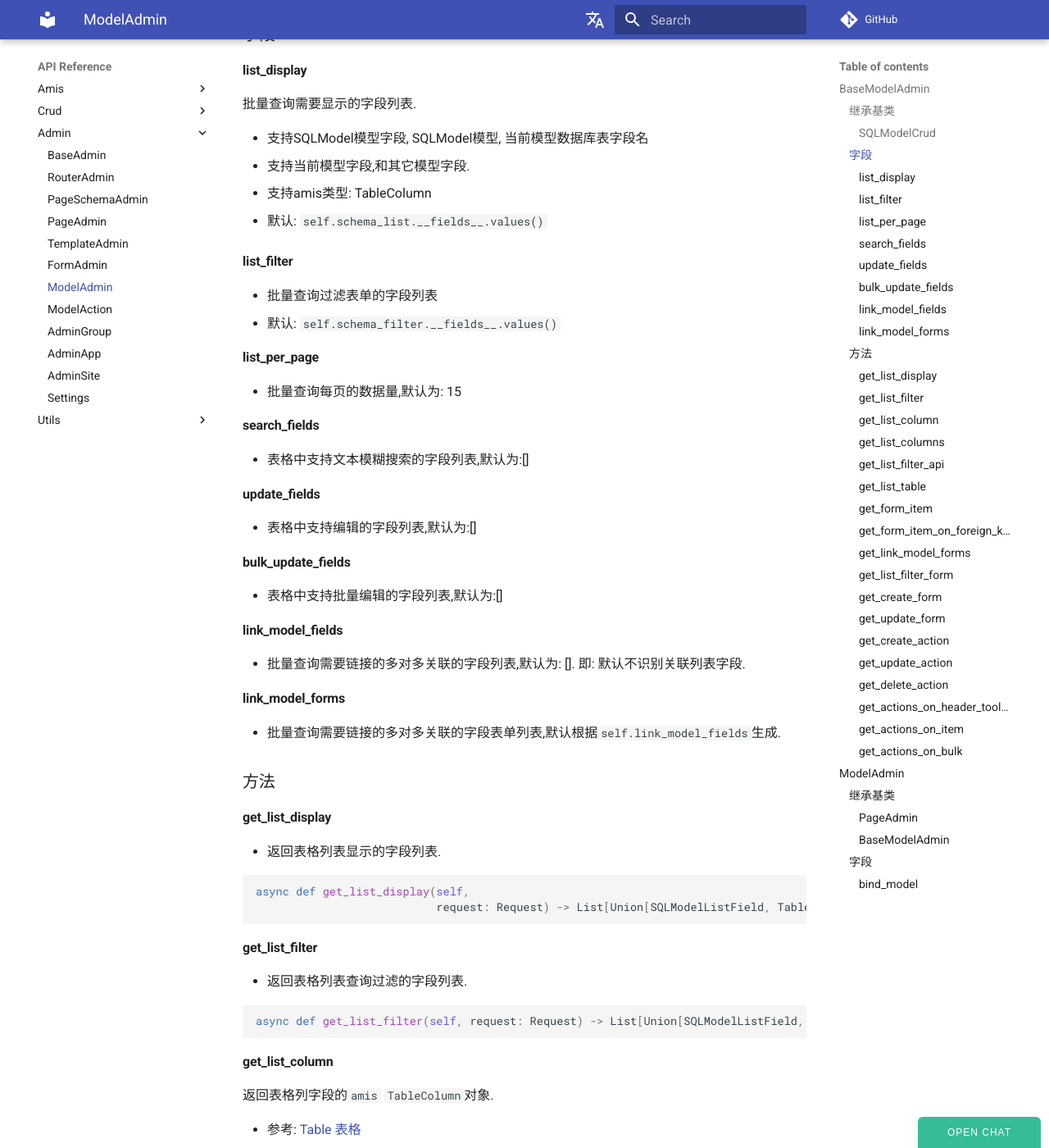
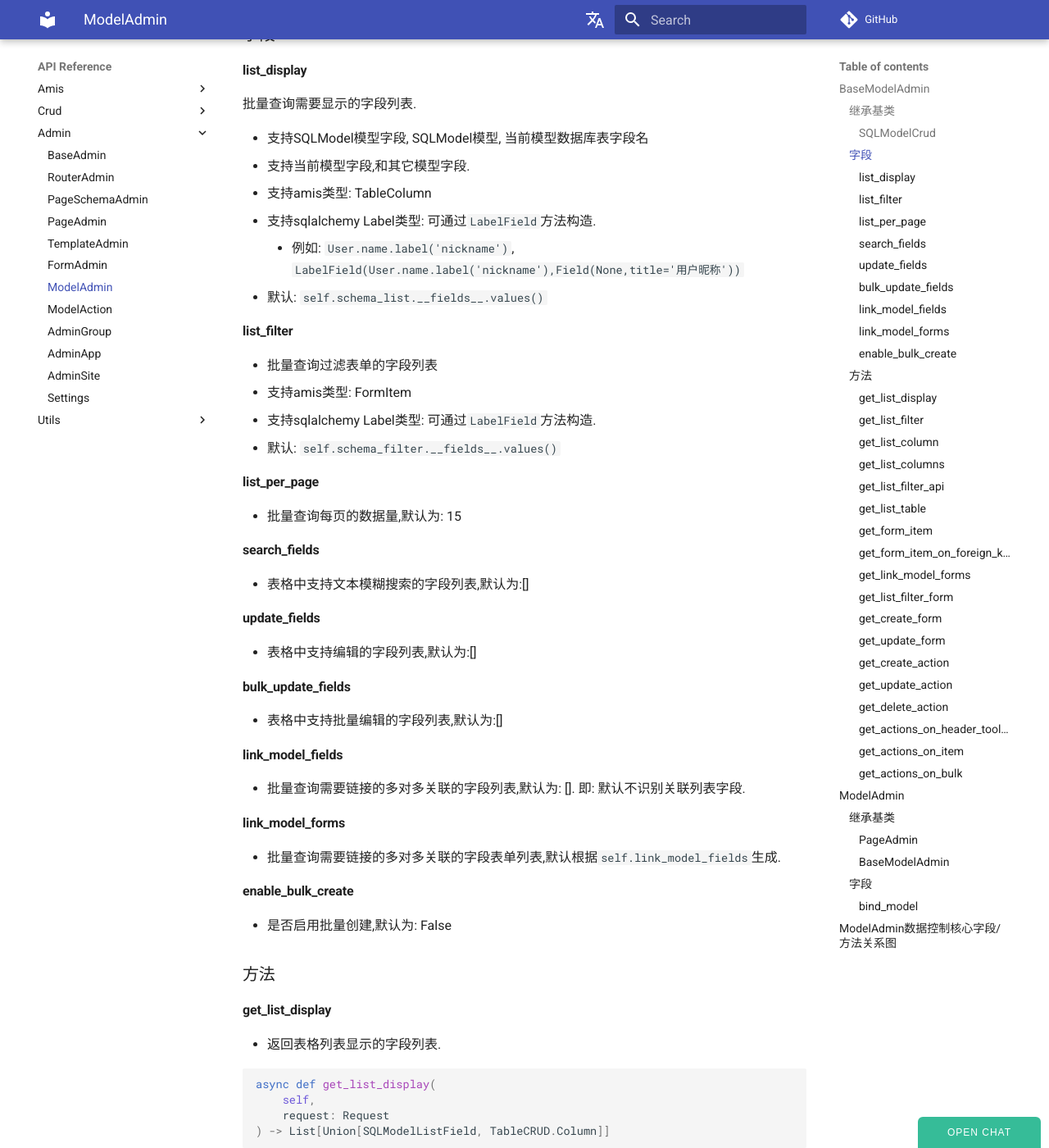
Before and after one commit to amisadmin/fastapi-amis-admin, an MkDocs documentation site: the page built from docs/zh/docs/amis_admin/ModelAdmin.md, in a window 1280 px wide and 1400 px high, scrolled down 445 px. Shown: the whole window at 82% size. Built offline with MkDocs 1.6.1 and Material for MkDocs 9.7.7, drawn with Linux system fonts in a browser that asks for light colours; comment, search, counter and statistics services are not loaded; some of the changed lines change nothing that is shown; some of the changed text lies outside the part shown.

Commit message:
docs: 更新ModelAdmin文档,添加数据控制核心字段/方法关系图

````diff
--- a/docs/zh/docs/amis_admin/ModelAdmin.md
+++ b/docs/zh/docs/amis_admin/ModelAdmin.md
@@ -15,12 +15,15 @@
 - 支持SQLModel模型字段, SQLModel模型, 当前模型数据库表字段名
 - 支持当前模型字段,和其它模型字段.
 - 支持amis类型:  TableColumn
-
+- 支持sqlalchemy Label类型: 可通过`LabelField`方法构造.
+    - 例如: `User.name.label('nickname')`, `LabelField(User.name.label('nickname'),Field(None,title='用户昵称'))`
 - 默认: `self.schema_list.__fields__.values()`
 
 #### list_filter
 
 - 批量查询过滤表单的字段列表
+- 支持amis类型:  FormItem
+- 支持sqlalchemy Label类型: 可通过`LabelField`方法构造.
 - 默认: `self.schema_filter.__fields__.values()`
 
 #### list_per_page
@@ -47,6 +50,10 @@
 
 - 批量查询需要链接的多对多关联的字段表单列表,默认根据`self.link_model_fields`生成.
 
+#### enable_bulk_create
+
+- 是否启用批量创建,默认为: False
+
 ### 方法
 
 #### get_list_display
@@ -54,8 +61,10 @@
 - 返回表格列表显示的字段列表.
 
 ```python
-async def get_list_display(self,
-                           request: Request) -> List[Union[SQLModelListField, TableCRUD.Column]]
+async def get_list_display(
+    self,
+    request: Request
+) -> List[Union[SQLModelListField, TableCRUD.Column]]
 ```
 
 #### get_list_filter
@@ -73,8 +82,10 @@
 - 参考: [Table 表格](https://baidu.gitee.io/amis/zh-CN/components/table#列配置属性表)
 
 ```python
-async def get_list_column(self, request: Request,
-                          modelfield: ModelField) -> TableColumn
+async def get_list_column(
+    self, request: Request,
+    modelfield: ModelField
+) -> TableColumn
 ```
 
 #### get_list_columns
@@ -111,9 +122,11 @@
 - 参考: [FormItem 普通表单项 (gitee.io)](https://baidu.gitee.io/amis/zh-CN/components/form/formitem)
 
 ```python
-async def get_form_item(self, request: Request,
-                        modelfield: ModelField,
-                        action: CrudEnum) -> Union[FormItem, SchemaNode]
+async def get_form_item(
+    self, request: Request,
+    modelfield: ModelField,
+    action: CrudEnum
+) -> Union[FormItem, SchemaNode]
 ```
 
 #### get_form_item_on_foreign_key
@@ -121,8 +134,10 @@
 - 返回页面表单`foreign_key`字段的`amis` `FormItem`对象.
 
 ```python
-async def get_form_item_on_foreign_key(self,
-                                       modelfield: ModelField) -> Union[Service, SchemaNode]
+async def get_form_item_on_foreign_key(
+    self,
+    modelfield: ModelField
+) -> Union[Service, SchemaNode]
 ```
 
 #### get_link_model_forms
@@ -229,3 +244,54 @@
 - 如果设置成`True` ,则可以通过`AdminSite.get_model_admin`获取.
 
 - 在存在外键关联的模型中, 默认的`FormItem`(TablePicker),将使用绑定模型相对应的第一个管理页面.
+
+## ModelAdmin数据控制核心字段/方法关系图
+
+- A: 总是影响最终值.
+
+- O?: 数值?表示优先顺序.
+
+    - 优先采用数值最低的构造方案作为最终值.
+    - 自身被重载覆盖将直接采用为最终值.
+
+```mermaid
+graph LR
+
+	subgraph Read
+		model--O1-->schema_read-->route_read:Response(ReadApiResponse)
+		subgraph Selector
+            model.->fields
+            pk_name--A-->fields
+            exclude--A-->fields
+    	end
+	end
+
+	subgraph Create
+        schema_create-->get_create_form-->create_form(AmisCreateForm)
+        create_fields--O1-->schema_create-->route_create-->create_api_body(CreateApiRequest)
+    end
+
+	subgraph Update
+		schema_update-->get_update_form-->update_form(AmisUpdateForm)
+		update_fields--O1-->schema_update-->route_update-->update_api_body(UpdateApiRequest)
+		readonly_fields--A-->schema_update
+	end
+
+	subgraph List
+		fields-->_select_entities-->get_select
+        fields-->schema_list-->list_api_response(ListApiResponse)
+		list_display-->get_list_display-->get_list_columns-->list_columns(AmisListColumns)
+		subgraph route_list
+            get_select
+            calc_filter_clause
+            schema_list
+            schema_filter
+		end
+        list_display--A-->fields--O2-->list_filter-->_filter_entities-->calc_filter_clause
+        list_display--O1-->list_filter-->schema_filter-->route_list_body(ListApiRequest)
+        subgraph Filter
+        	search_fields--A-->list_filter-->get_list_filter-->get_list_filter_form-->list_filter_form(AmisListFilterForm)
+        end
+	end
+
+```
````
